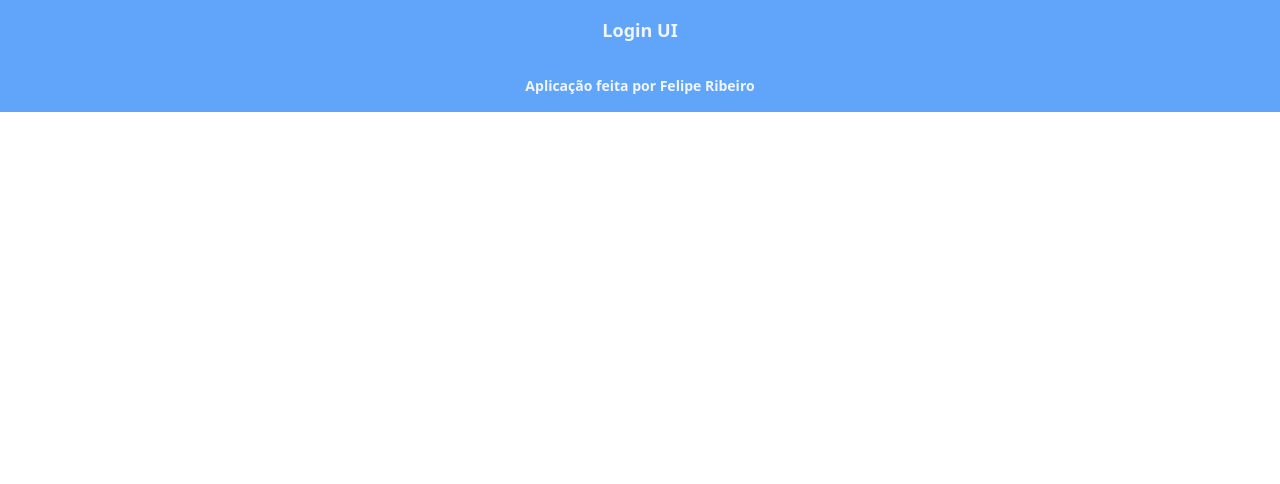
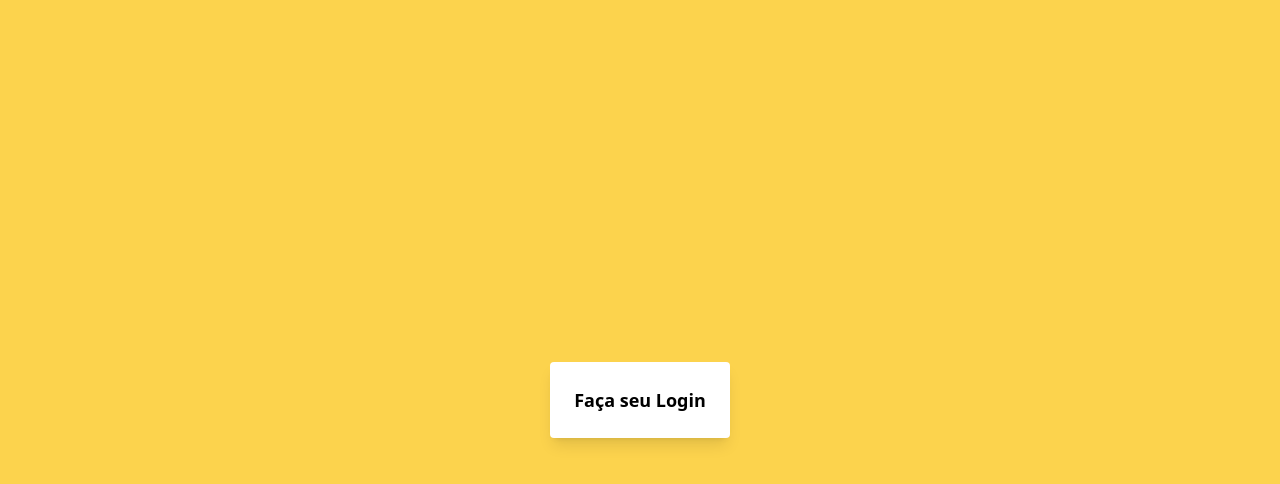
Before and after one commit to lfeliperibeiro/signin-signup-ui, a React (Vite) app: page / in a window 1280 px wide. Shown: the top 484 px of the page. Built offline with nearby package versions, Linux system fonts and the light colour scheme.

Commit message:
refactor: change login layout

```diff
--- a/src/App.tsx
+++ b/src/App.tsx
@@ -1,14 +1,8 @@
-import './index.css';
-import { Header } from './components/Header/Header';
-import { Footer } from './components/Footer/Footer';
+import "./index.css";
+import { Login } from "./Pages/Login";
 
 function App() {
-  return (
-    <>
-      <Header />
-      <Footer />
-    </>
-  );
+  return <Login />;
 }
 
 export default App;
--- /dev/null
+++ b/src/Pages/Login.tsx
@@ -0,0 +1,15 @@
+export const Login = () => {
+  return (
+    <div
+      className={
+        "bg-amber-300 w-screen h-screen flex items-center justify-center"
+      }
+    >
+      <div className={"bg-white rounded shadow-lg "}>
+        <form className={"p-6"}>
+          <h1 className={"font-bold text-lg"}>Faça seu Login</h1>
+        </form>
+      </div>
+    </div>
+  );
+};
--- a/src/components/Footer/Footer.tsx
+++ /dev/null
@@ -1,9 +0,0 @@
-export const Footer = () => {
-  return (
-    <footer className={'w-full bg-blue-400 p-4'}>
-      <p className={'text-sm text-blue-50 font-bold text-center'}>
-        Aplicação feita por Felipe Ribeiro
-      </p>
-    </footer>
-  );
-};
--- a/src/components/Header/Header.tsx
+++ /dev/null
@@ -1,7 +0,0 @@
-export const Header = () => {
-  return (
-    <header className={'w-full bg-blue-400 p-4'}>
-      <p className={'text-lg text-blue-50 font-bold text-center'}>Login UI</p>
-    </header>
-  );
-};
```
